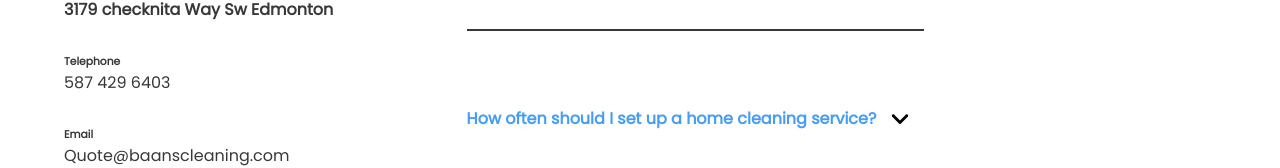
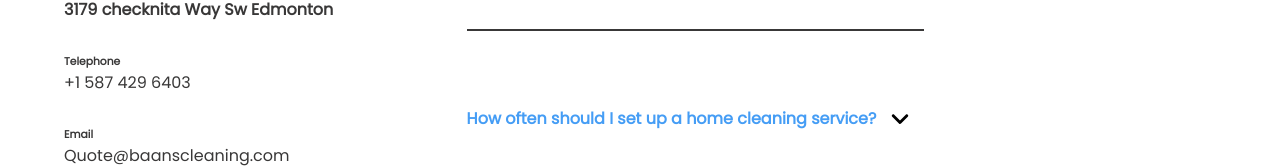
Before and after one commit to LuccaPaciolo/Baan-Cleaning, a React (Create React App) app: page /Contact in a window 1280 px wide. Shown: the part 592-760 px from the top of the page. Built offline with nearby package versions, Linux system fonts and the light colour scheme.

Commit message:
added official contact email

```diff
--- a/src/Components/BookingComp.jsx
+++ b/src/Components/BookingComp.jsx
@@ -121,7 +121,7 @@
 
 
         // Send email using EmailJS
-        emailjs.send('service_dawuidj', 'template_jgfr424', templateParams, 'TTtfpzh6j3LtVhgxF')
+        emailjs.send('service_e0zbrgt', 'template_m6es01m', templateParams, 'R6EKgjfPTYvHoMTCi')
           .then((response) => {
             console.log('Email sent successfully!', response.status, response.text);
             alert('Quote sent successfully!');
--- a/src/Pages/Contact.jsx
+++ b/src/Pages/Contact.jsx
@@ -56,7 +56,7 @@
         </div>
         <div className="telephone">
           <h6>Telephone</h6>
-          <p>587 429 6403</p>
+          <p>+1 587 429 6403</p>
          {/* <p>xxxxxxx (Local)</p>  */}
         </div>
         <div className="email">
```
